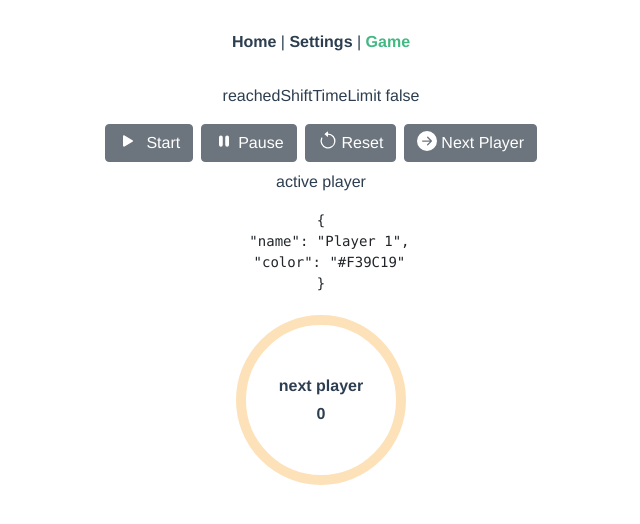
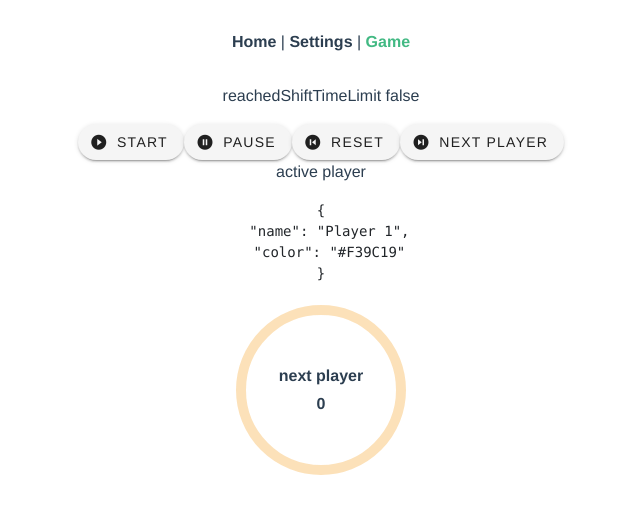
Before and after one commit to AlejandrLara12/time-game-app, a Vue app: page /#/game in a window 1280 px wide. Shown: the top 524 px of the page, without its empty margins (319-959 px from the left). Built offline with nearby package versions, Linux system fonts and the light colour scheme.

Commit message:
replace btns

```diff
--- a/src/views/Game.vue
+++ b/src/views/Game.vue
@@ -4,10 +4,22 @@
 
     <p>reachedShiftTimeLimit {{ reachedShiftTimeLimit }}</p>
     <div>
-      <b-button class="mb-2 mx-1" @click="handleStart"><b-icon class="mr-1" icon="play-fill" aria-hidden="true"></b-icon> Start</b-button>
-      <b-button class="mb-2 mx-1" @click="handlePause"><b-icon class="mr-1" icon="pause-fill" aria-hidden="true"></b-icon>Pause</b-button>
-      <b-button class="mb-2 mx-1" @click="handleReset"><b-icon class="mr-1" icon="arrow-counterclockwise" aria-hidden="true"></b-icon>Reset</b-button>
-      <b-button class="mb-2 mx-1" @click="handleNextPlayer"><b-icon class="mr-1" icon="arrow-right-circle-fill" aria-hidden="true"></b-icon>Next Player</b-button>
+      <v-btn rounded @click="handleStart">
+          <v-icon left dark> mdi-play-circle </v-icon>
+          Start
+      </v-btn>
+      <v-btn rounded @click="handlePause">
+          <v-icon left dark> mdi-pause-circle </v-icon>
+          Pause
+      </v-btn>
+      <v-btn rounded @click="handleReset">
+          <v-icon left dark> mdi-skip-previous-circle </v-icon>
+          Reset
+      </v-btn>
+      <v-btn rounded @click="handleNextPlayer">
+          <v-icon left dark> mdi-skip-next-circle </v-icon>
+          Next Player
+      </v-btn>
     </div>
 
     <div>
--- a/src/views/Home.vue
+++ b/src/views/Home.vue
@@ -4,10 +4,20 @@
     <p>shiftTimeLimit {{ shiftTimeLimit }} ms</p>
     <PlayersForm />
     <router-link :to="{ name: 'Settings' }">
-      <b-button class="">
+      <v-btn
+        color="primary"
+        rounded
+        outlined
+        elevation="2"
+      >
         Continue
-        <b-icon class="ml-2" icon="arrow-right-circle-fill" aria-hidden="true"></b-icon>
-      </b-button>
+        <v-icon
+          right
+          dark
+        >
+          mdi-arrow-right-circle-outline
+        </v-icon>
+      </v-btn>
     </router-link>
   </div>
 </template>
--- a/src/views/Settings.vue
+++ b/src/views/Settings.vue
@@ -76,11 +76,22 @@
         </b-tab>
       </b-tabs>
 
-      <router-link class="mb-3" :to="{ name: 'Game' }">
-        <b-button class="">
+      <router-link :to="{ name: 'Game' }">
+        <v-btn
+          color="primary"
+          rounded
+          outlined
+          elevation="2"
+          class="mb-3"
+        >
           Start
-          <b-icon class="ml-2" icon="arrow-right-circle-fill" aria-hidden="true"></b-icon>
-        </b-button>
+          <v-icon
+            right
+            dark
+          >
+            mdi-play-circle
+          </v-icon>
+        </v-btn>
       </router-link>
     </b-card>
 
```
